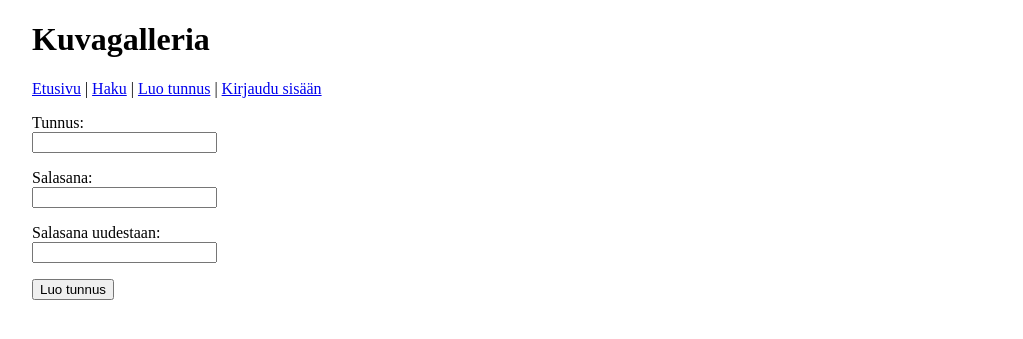
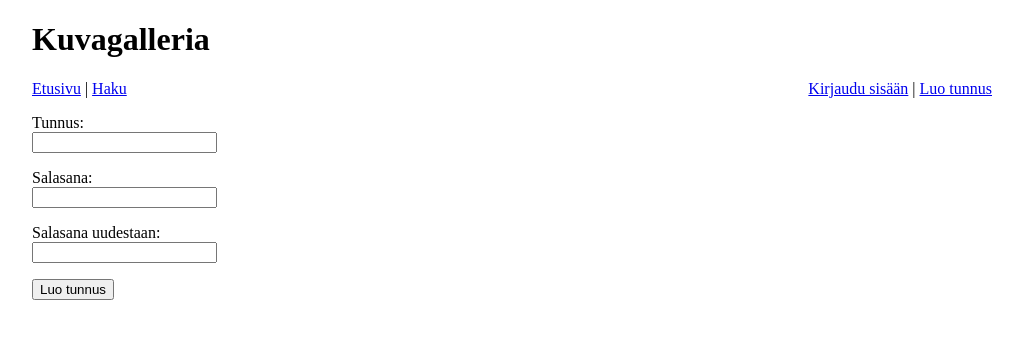
Before and after one commit to skwzq/kuvat, a Flask app: page /register in a window 1280 px wide. Shown: the top 339 px of the page, without its empty margins (128-1151 px from the left). Run offline with Flask 3, Linux system fonts and the light colour scheme.

Commit message:
Change navigation bar and add link to own page

```diff
--- a/app.py
+++ b/app.py
@@ -63,6 +63,7 @@ def login():
         user_id = users.login(username, password)
         if user_id:
             session['user_id'] = user_id
+            session['username'] = username
             session['csrf_token'] = secrets.token_hex(16)
             return redirect('/')
         else:
@@ -73,6 +74,7 @@ def login():
 def logout():
     if 'user_id' in session:
         del session['user_id']
+        del session['username']
         del session['csrf_token']
     return redirect('/')
 
--- a/static/main.css
+++ b/static/main.css
@@ -12,6 +12,10 @@ img {
 
 li {
   padding: 0.5em 0;
+}
+
+nav {
+  position: relative;
 }
 
 .post {
@@ -30,6 +34,12 @@ li {
   max-width: calc(100% - 6em);
 }
 
+.user-links {
+  display: inline;
+  position: absolute;
+  right: 0
+}
+
 .whitespace {
   white-space: pre-wrap;
 }
--- a/templates/layout.html
+++ b/templates/layout.html
@@ -9,14 +9,21 @@
 <body>
   <h1>Kuvagalleria</h1>
 
-  <p>
-    <a href="/">Etusivu</a> | <a href="/search">Haku</a> |
+  <nav>
+    <a href="/">Etusivu</a> | <a href="/search">Haku</a>
     {% if session.user_id %}
-    <a href="/new-post">Lähetä kuva</a> | <a href="/logout">Kirjaudu ulos</a>
+    | <a href="/new-post">Lähetä kuva</a>
+    {% endif %}
+
+    <div class="user-links">
+    {% if session.user_id %}
+      <a href="/user/{{ session.user_id }}">{{ session.username }}</a>
+      | <a href="/logout">Kirjaudu ulos</a>
     {% else %}
-    <a href="/register">Luo tunnus</a> | <a href="/login">Kirjaudu sisään</a>
+      <a href="/login">Kirjaudu sisään</a> | <a href="/register">Luo tunnus</a>
     {% endif %}
-  </p>
+    </div>
+  </nav>
 
   {% block content %}{% endblock %}
 </body>
```
